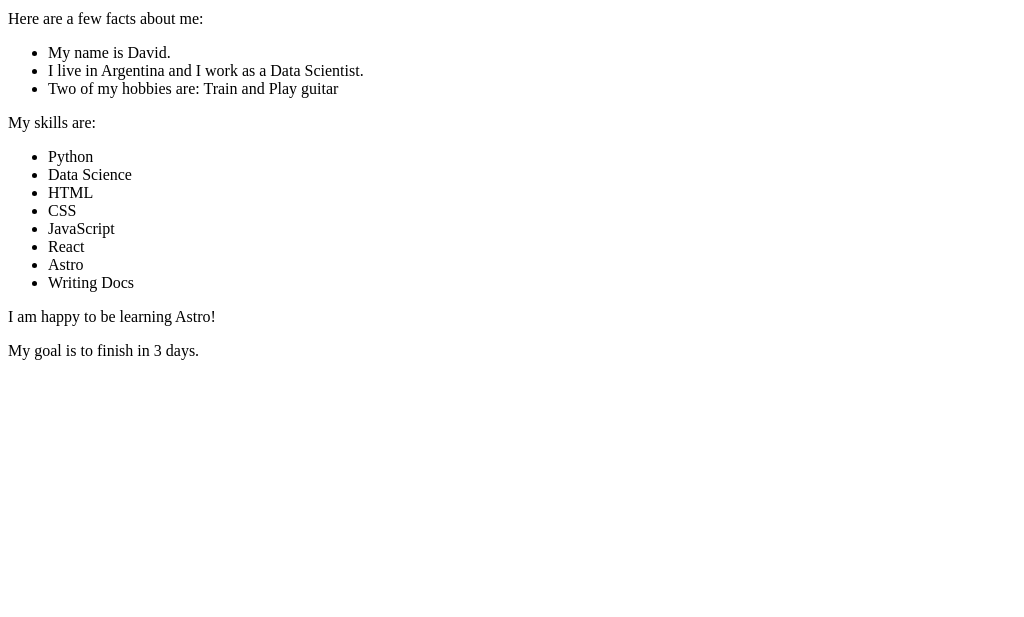
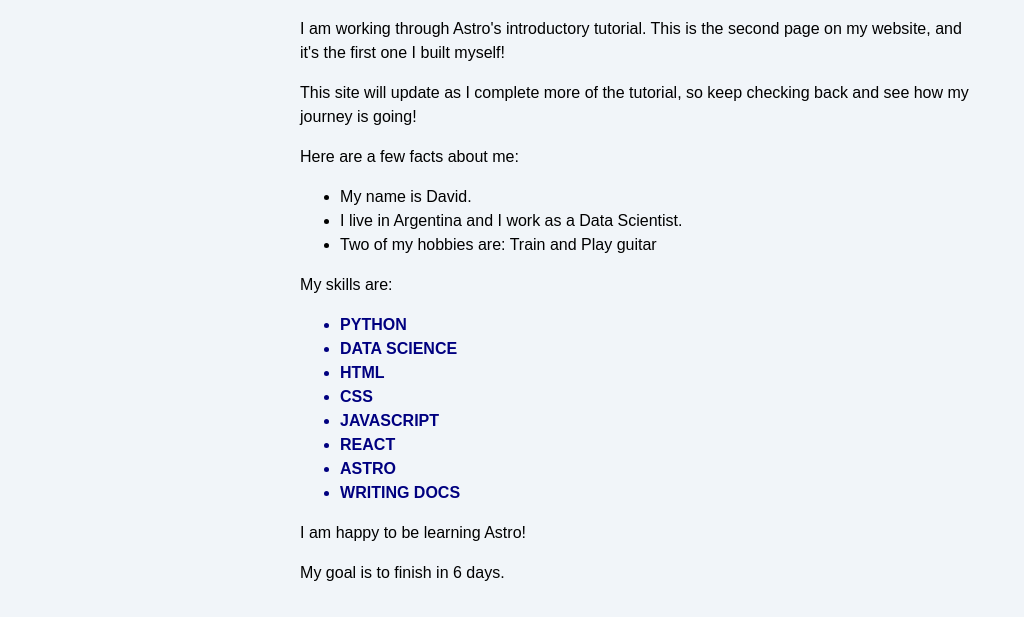
Before and after one commit to DavidSilveraGabriel/nebulous-neutron, an Astro site: page /about in a window 1280 px wide. Shown: the part 211-828 px from the top of the page, without its empty margins (0-1024 px from the left). Before the commit the page ends 800 px from the top, so only its background shows below. Built offline with nearby package versions, Linux system fonts and the light colour scheme; Astro itself is replaced by a stand-in of ours.

Commit message:
Update code

```diff
--- a/src/pages/about.astro
+++ b/src/pages/about.astro
@@ -1,4 +1,6 @@
 ---
+import '../styles/global.css';
+
 const pageTitle = "About me";
 const identity = {
   firstName: "David",
@@ -10,7 +12,10 @@
 const skills = ["Python","Data Science","HTML", "CSS", "JavaScript", "React", "Astro", "Writing Docs"];
 const happy = true;
 const finished = false;
-const goal = 3;
+const goal = 6;
+const skillColor = "navy";
+const fontWeight = "bold";
+const textCase = "uppercase";
 ---
 <html lang="en">
 	<head>
@@ -40,12 +45,23 @@
         </ul>
         <p>My skills are:</p>
         <ul>
-        {skills.map((skill) => <li>{skill}</li>)}
+        {skills.map((skill) => <li class="skill">{skill}</li>)}
         </ul>
         {happy && <p>I am happy to be learning Astro!</p>}
 
         {finished && <p>I finished this tutorial!</p>}
 
-        {goal === 3 ? <p>My goal is to finish in 3 days.</p> : <p>My goal is not 3 days.</p>}
+        {goal === 6 ? <p>My goal is to finish in 6 days.</p> : <p>My goal is not 6 days.</p>}
+        <style define:vars={{skillColor, fontWeight, textCase}}>
+            h1 {
+              color: purple;
+              font-size: 4rem;
+            }
+            .skill {
+              color: var(--skillColor);
+              font-weight: var(--fontWeight);
+              text-transform: var(--textCase);
+            }
+          </style>
     </body>
 </html>
--- a/src/pages/index.astro
+++ b/src/pages/index.astro
@@ -1,5 +1,7 @@
 ---
 const pageTitle = "index";
+import '../styles/global.css';
+
 ---
 
 <html lang="en">
--- /dev/null
+++ b/src/styles/global.css
@@ -0,0 +1,21 @@
+html {
+    background-color: #f1f5f9;
+    font-family: sans-serif;
+  }
+
+  body {
+    margin: 0 auto;
+    width: 100%;
+    max-width: 80ch;
+    padding: 1rem;
+    line-height: 1.5;
+  }
+
+  * {
+    box-sizing: border-box;
+  }
+
+  h1 {
+    margin: 1rem 0;
+    font-size: 2.5rem;
+  }
```
